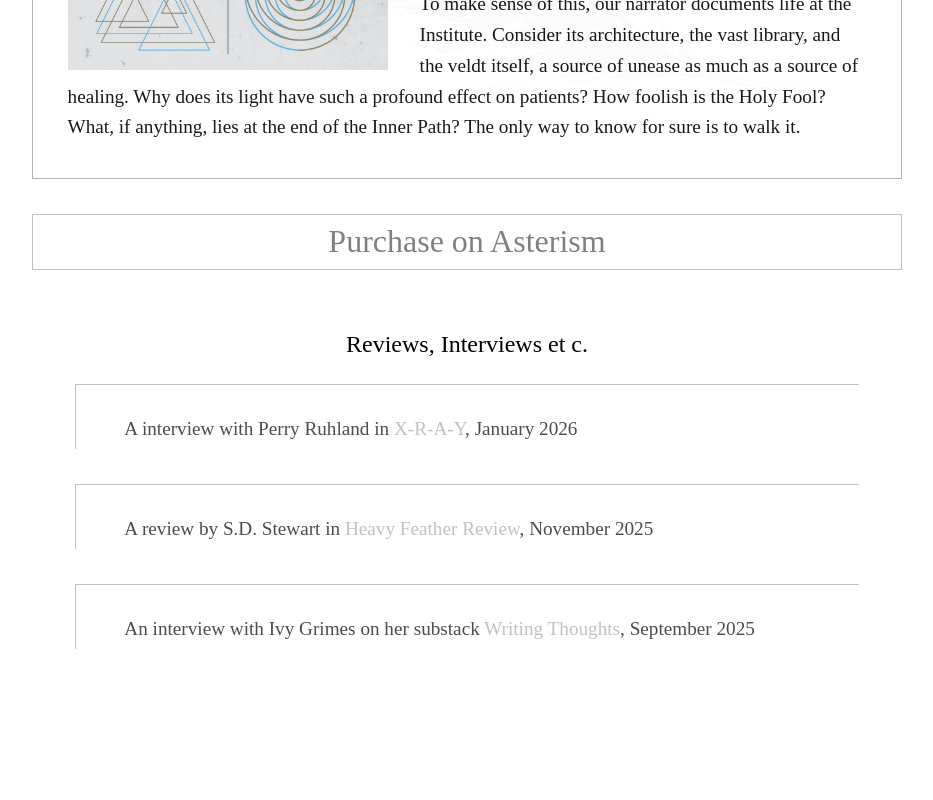
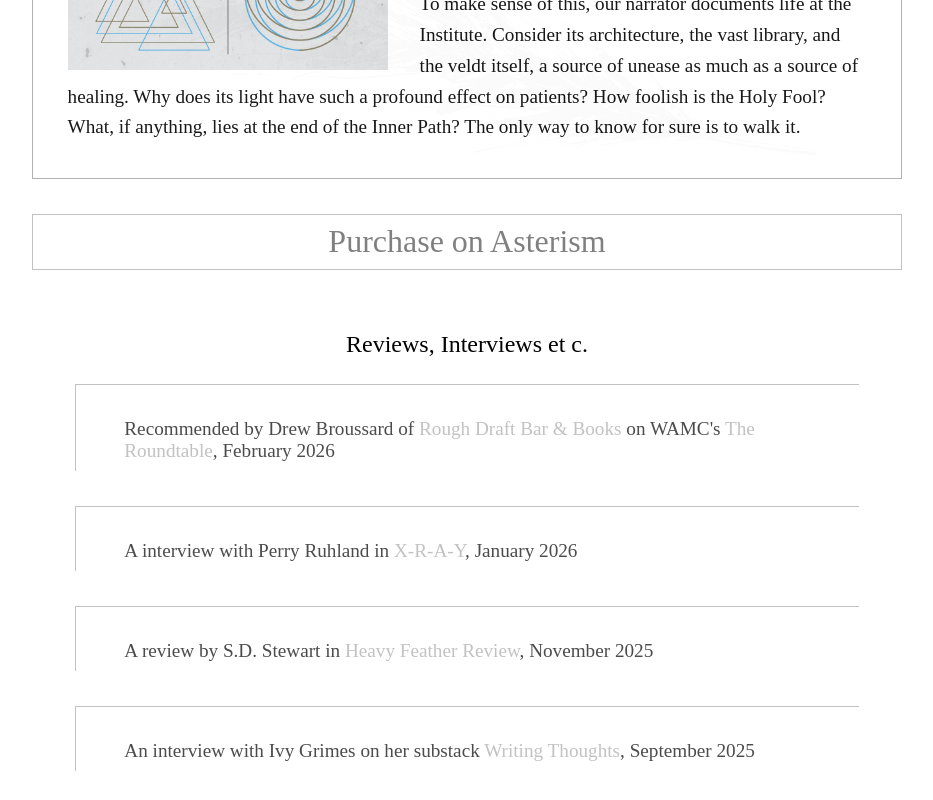
Before and after one commit to perfidiousscript/home_page, a Next.js app: page /the_veldt_institute in a window 1280 px wide. Shown: the part 724-1524 px from the top of the page, without its empty margins (173-1106 px from the left). Before the commit the page ends 1421 px from the top, so only its background shows below. Built offline with nearby package versions, Linux system fonts and the light colour scheme.

Commit message:
adds mention on The Roundtable

```diff
--- a/public/credits.js
+++ b/public/credits.js
@@ -308,6 +308,22 @@ export const tviCredits = [
   // https://heavyfeatherreview.org/2025/11/20/the-veldt-institute/
   {
     title: [
+      "Recommended by Drew Broussard of  ",
+      <a href="https://www.roughdraftny.com/" key="1">
+        Rough Draft Bar & Books
+      </a>,
+      " on WAMC's ",
+      <a
+        href="https://www.wamc.org/podcast/the-roundtable/2026-02-17/book-picks-battenkill-books-and-rough-draft-bar-books"
+        key="1"
+      >
+        The Roundtable
+      </a>,
+      ", February 2026",
+    ],
+  },
+  {
+    title: [
       "A interview with Perry Ruhland in ",
       <a
         href="https://xraylitmag.com/samuel-m-moss-interviewed-by-perry-ruhland/interviews-reviews/"
```
